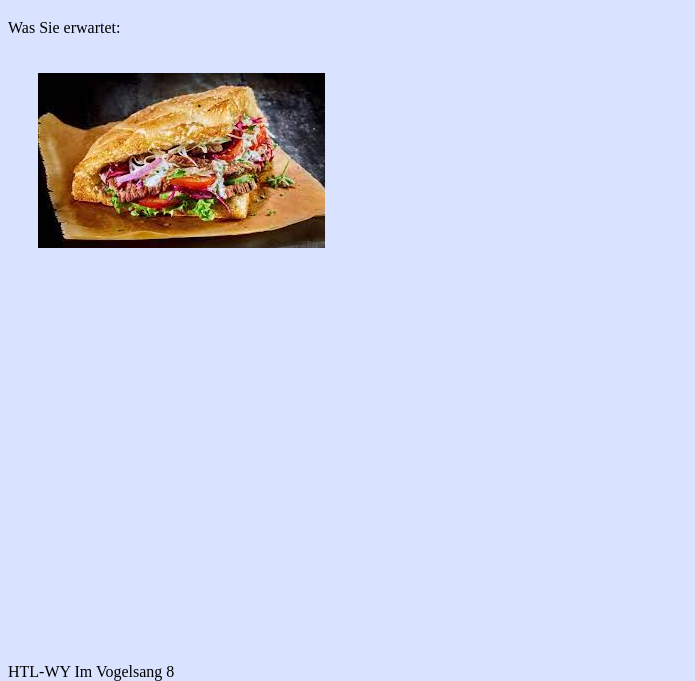
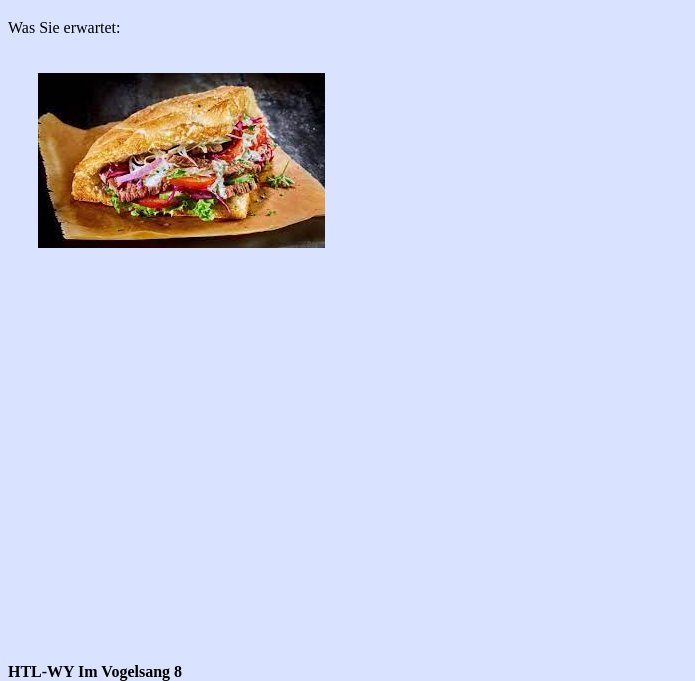
Before and after one commit to TobiasPaumann/git-html-exaple, a plain HTML site: page index.html in a window 1280 px wide. Shown: the part 119-800 px from the top of the page, without its empty margins (0-695 px from the left). Drawn offline with Linux system fonts and the light colour scheme.

Commit message:
added style for footer

```diff
--- a/style.css
+++ b/style.css
@@ -33,3 +33,6 @@ table{
 th,tr,td{
     text-align: center;
 }
+footer{
+        font-weight: bold;
+}
```
